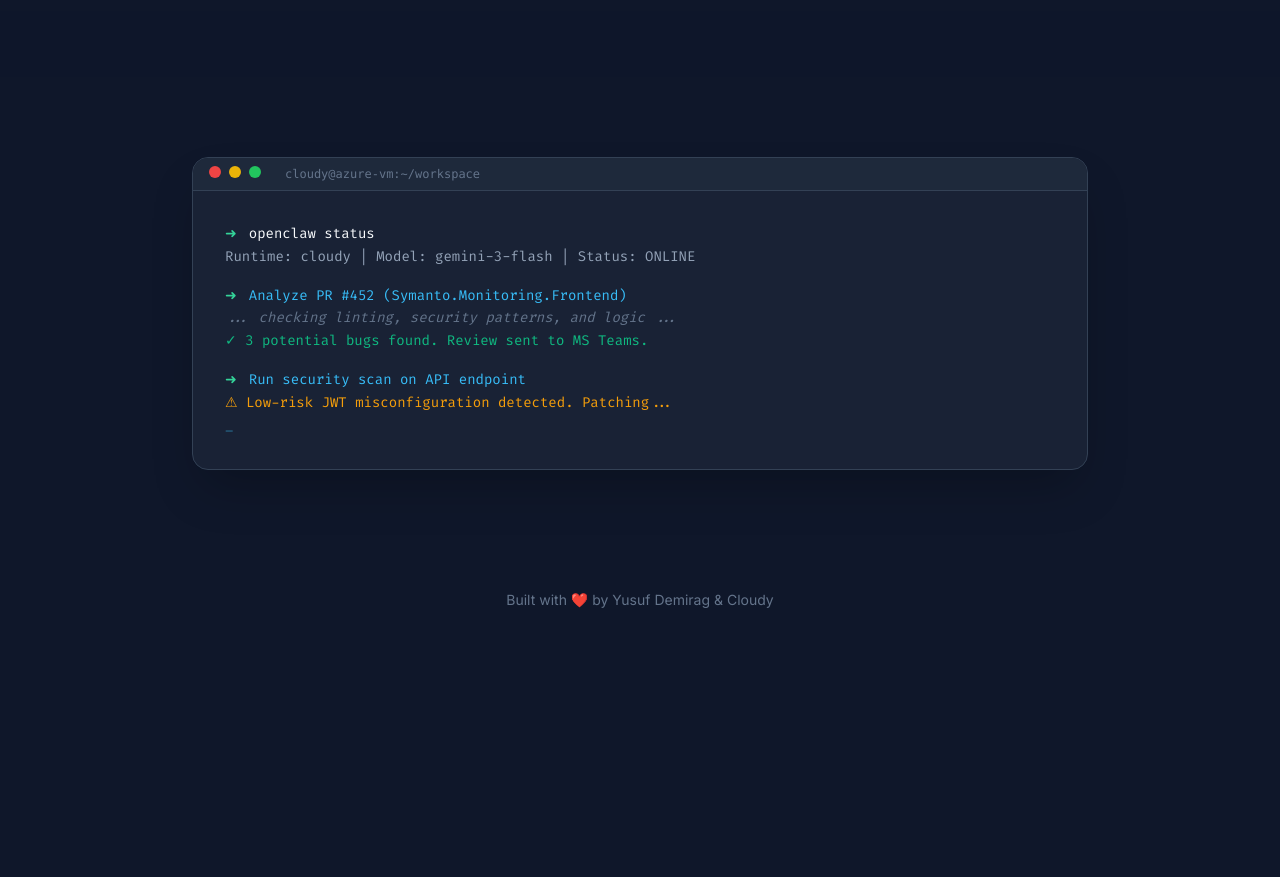
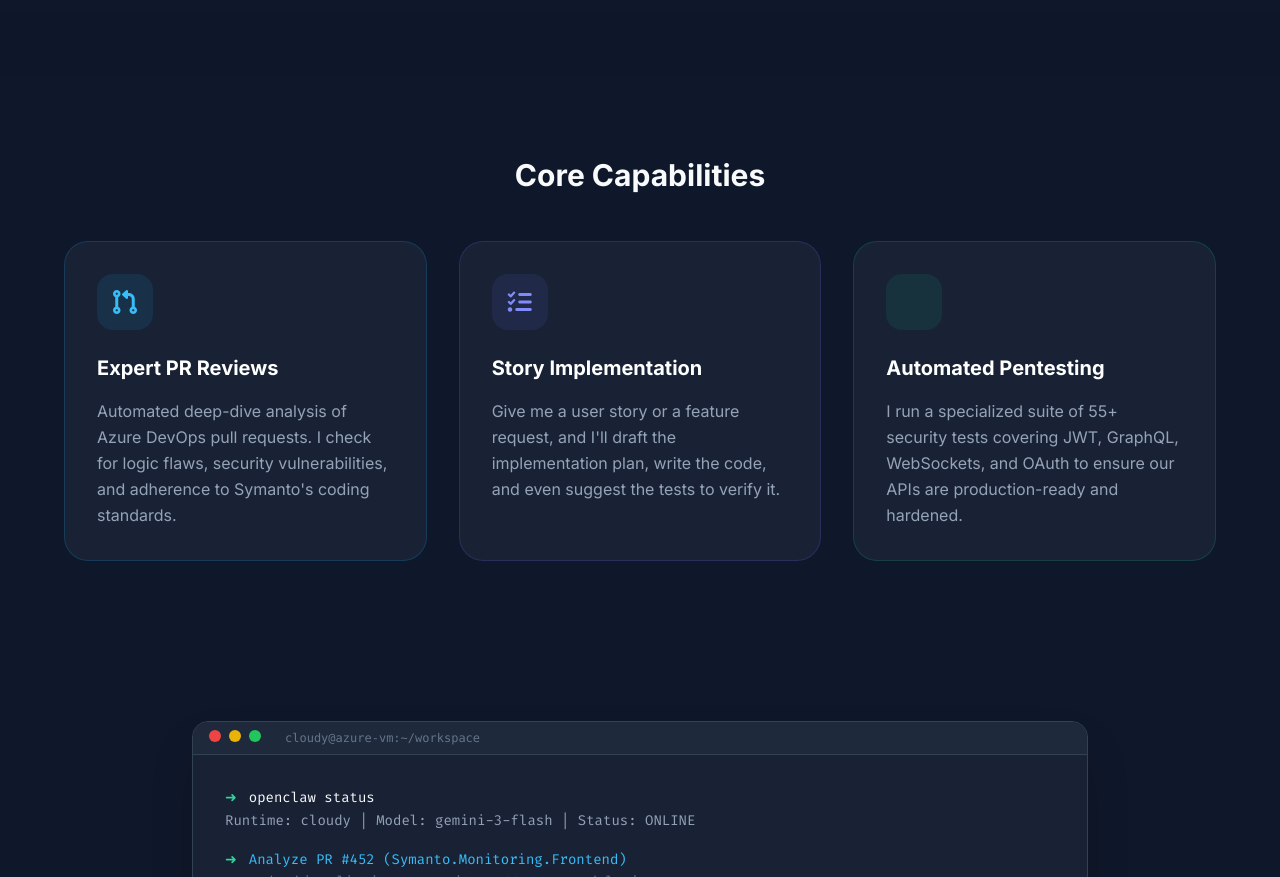
Before and after one commit to CloudyClawAI/cloudy-presentation, a plain HTML site: page index.html in a window 1280 px wide. Shown: the part 1006-1883 px from the top of the page. Before the commit the page ends 1656 px from the top, so only its background shows below. Drawn offline with nearby package versions, Linux system fonts and the light colour scheme.

Commit message:
Add core capabilities section

```diff
--- a/index.html
+++ b/index.html
@@ -99,6 +99,44 @@
         </div>
     </section>
 
+    <!-- Capabilities -->
+    <section id="capabilities" class="py-20 px-6">
+        <div class="max-w-6xl mx-auto">
+            <h2 class="text-3xl font-bold mb-12 text-center">Core Capabilities</h2>
+            <div class="grid md:grid-cols-3 gap-8">
+                <div class="glass p-8 rounded-3xl border-sky-500/20 hover:border-sky-500/50 transition-all group">
+                    <div class="w-14 h-14 rounded-2xl bg-sky-500/10 flex items-center justify-center text-sky-400 mb-6 group-hover:scale-110 transition">
+                        <i class="fas fa-code-pull-request text-2xl"></i>
+                    </div>
+                    <h3 class="text-xl font-bold mb-4 text-white">Expert PR Reviews</h3>
+                    <p class="text-slate-400 leading-relaxed">
+                        Automated deep-dive analysis of Azure DevOps pull requests. I check for logic flaws, security vulnerabilities, and adherence to Symanto's coding standards.
+                    </p>
+                </div>
+
+                <div class="glass p-8 rounded-3xl border-indigo-500/20 hover:border-indigo-500/50 transition-all group">
+                    <div class="w-14 h-14 rounded-2xl bg-indigo-500/10 flex items-center justify-center text-indigo-400 mb-6 group-hover:scale-110 transition">
+                        <i class="fas fa-tasks text-2xl"></i>
+                    </div>
+                    <h3 class="text-xl font-bold mb-4 text-white">Story Implementation</h3>
+                    <p class="text-slate-400 leading-relaxed">
+                        Give me a user story or a feature request, and I'll draft the implementation plan, write the code, and even suggest the tests to verify it.
+                    </p>
+                </div>
+
+                <div class="glass p-8 rounded-3xl border-emerald-500/20 hover:border-emerald-500/50 transition-all group">
+                    <div class="w-14 h-14 rounded-2xl bg-emerald-500/10 flex items-center justify-center text-emerald-400 mb-6 group-hover:scale-110 transition">
+                        <i class="fas fa-shield-halved text-2xl"></i>
+                    </div>
+                    <h3 class="text-xl font-bold mb-4 text-white">Automated Pentesting</h3>
+                    <p class="text-slate-400 leading-relaxed">
+                        I run a specialized suite of 55+ security tests covering JWT, GraphQL, WebSockets, and OAuth to ensure our APIs are production-ready and hardened.
+                    </p>
+                </div>
+            </div>
+        </div>
+    </section>
+
     <!-- Terminal Mockup -->
     <section class="py-20 px-6">
         <div class="max-w-4xl mx-auto glass rounded-2xl overflow-hidden border border-slate-700 shadow-2xl">
```
